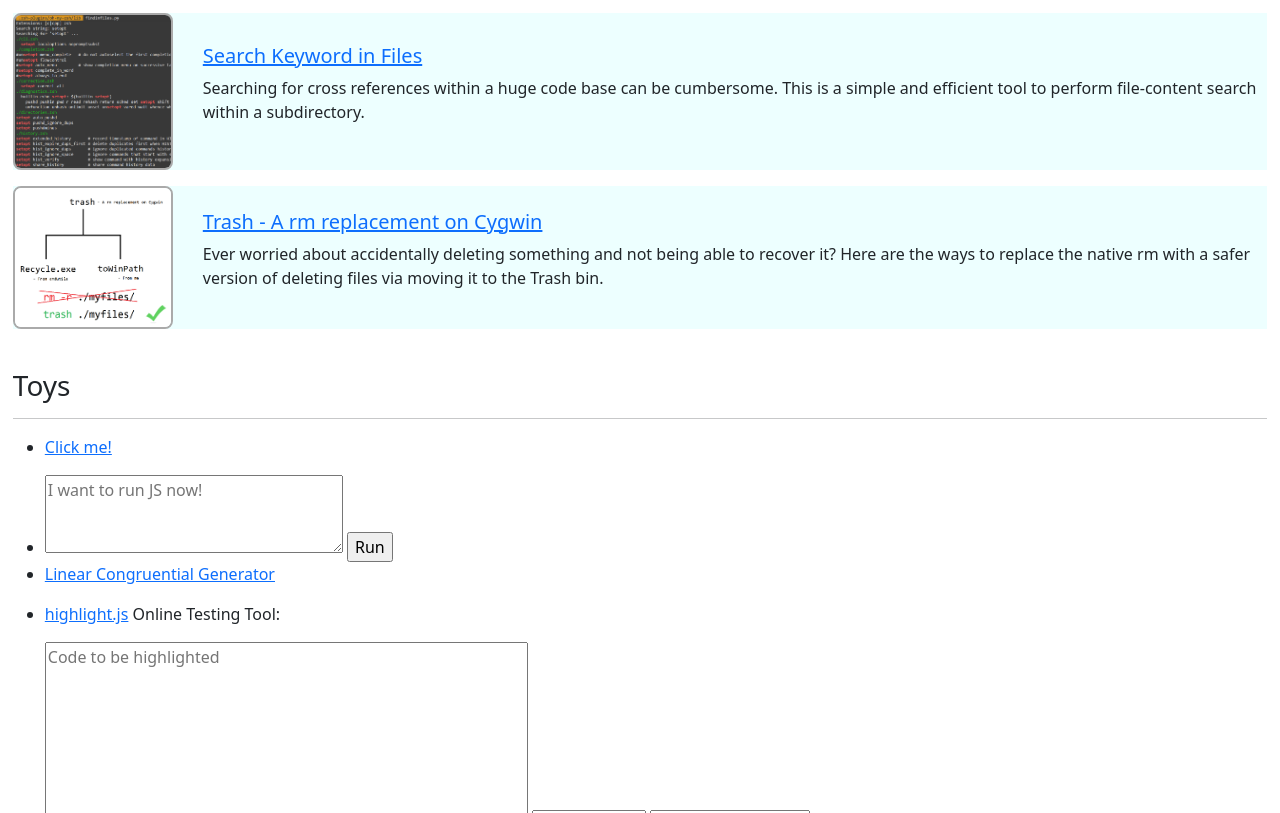
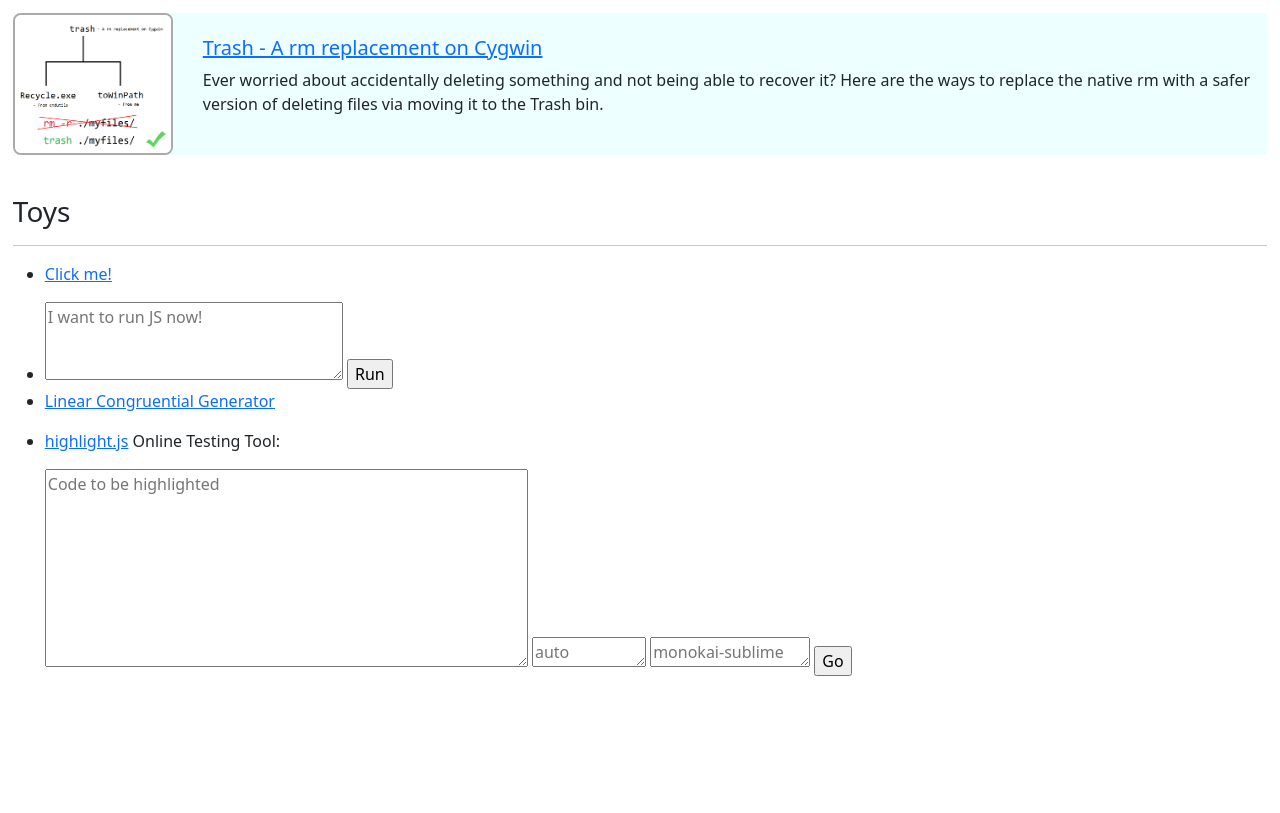
Before and after one commit to davidhcefx/davidhcefx.github.io, a website: page index.html in a window 1280 px wide. Shown: the part 1013-1826 px from the top of the page. Drawn offline with nearby package versions, Linux system fonts and the light colour scheme.

Commit message:
Remove 'findinfiles.py'

```diff
--- a/index.html
+++ b/index.html
@@ -110,15 +110,6 @@
         </div>
     </div>
     <div class="Work">
-        <img src="res/findinfiles.png" alt="findinfiles screenshot">
-        <div>
-            <h5><a href="https://github.com/davidhcefx/My-Bash-Scripts/tree/main/Search%20Keyword%20in%20Files">Search Keyword in Files</a></h5>
-            <p>
-                Searching for cross references within a huge code base can be cumbersome. This is a simple and efficient tool to perform file-content search within a subdirectory.
-            </p>
-        </div>
-    </div>
-    <div class="Work">
         <img src="res/trash.png" alt="components of trash">
         <div>
             <h5><a href="https://github.com/davidhcefx/My-Bash-Scripts/tree/master/Cygwin%20rm%20Move%20to%20RecycleBin">Trash - A rm replacement on Cygwin</a></h5>
```
